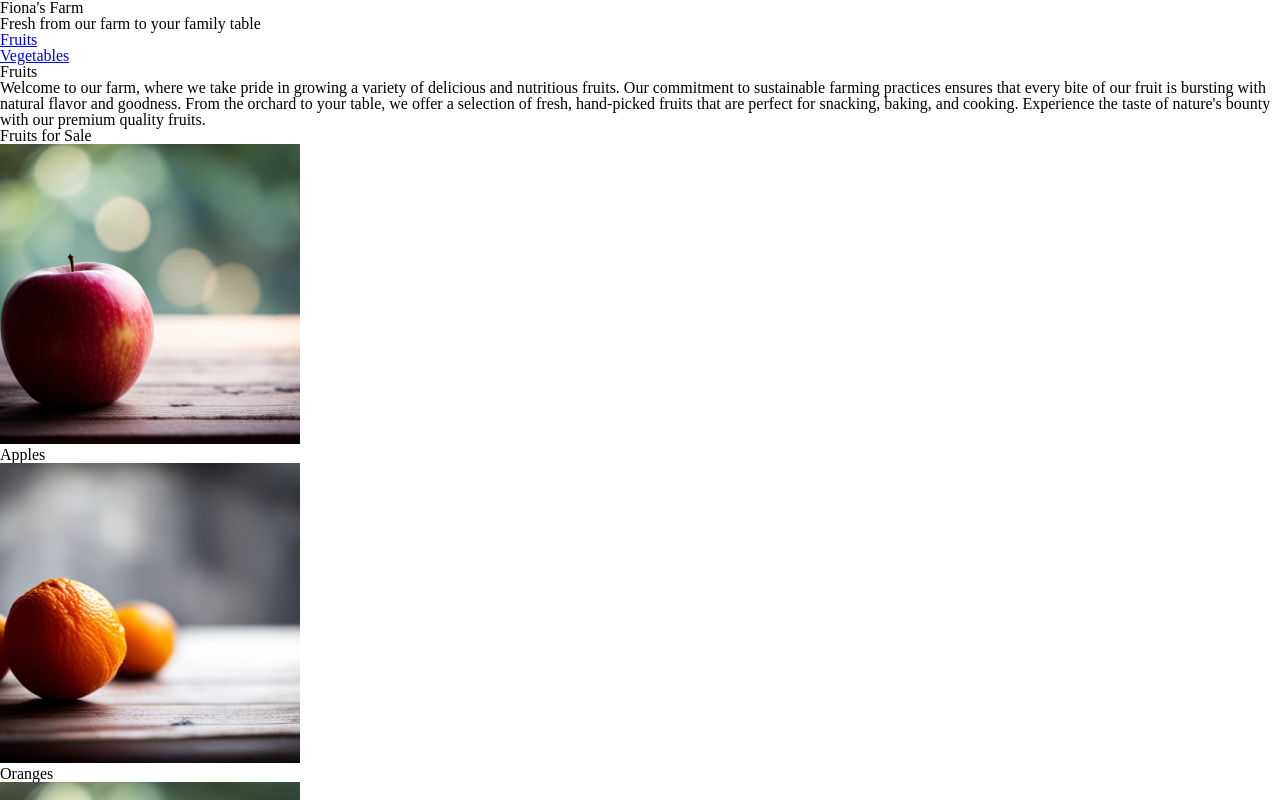
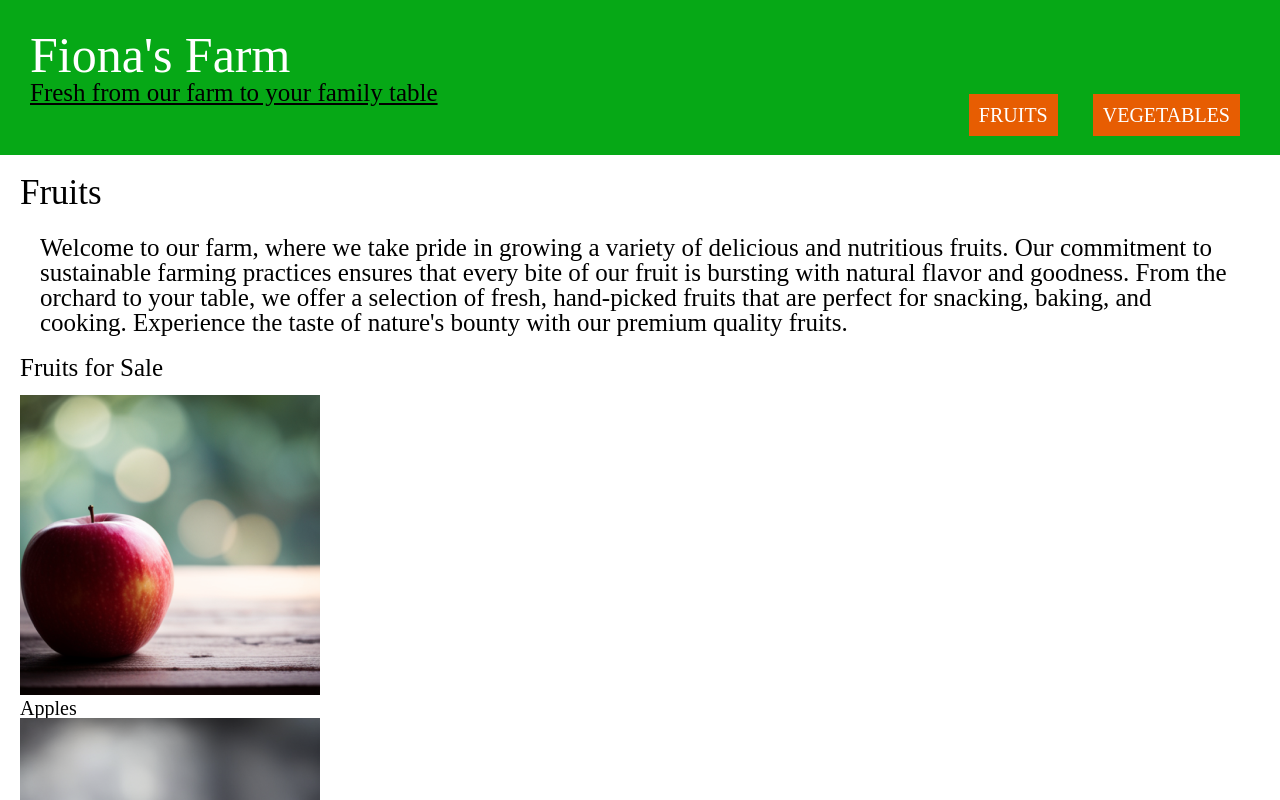
Before and after one commit to acedenop/farm, a plain HTML site: page index.html in a window 1280 px wide. Shown: the top 800 px of the page. Drawn offline with Linux system fonts and the light colour scheme; a web font is replaced by a local one.

Commit message:
updated css

```diff
--- a/styles.css
+++ b/styles.css
@@ -62,6 +62,93 @@ table {
     --font-size-large: 2.5em;
 }
 /* --------------------GLOBAL STYLES (mobile first/small) --------------------*/
+@media screen and (min-width: 428px) {
+
+}
+body{
+    font-family: var(--font-secondary);
+    font-size: var(--font-size-small);
+    background-color: var(--white);
+    height: 100%;
+}
+
+header, footer{
+    background-color: var(--green);
+    padding: 30px;
+    width: auto;
+
+}
+
+header h1{
+    color: #ffffff;
+    font-family: var(--font-primary);
+    font-size: var(--font-size-large);
+}
+
+header q{
+    font-family: var(--font-secondary);
+    color: var(--black);
+    font-size: var(--font-size-small);
+    text-decoration: underline;
+}
+
+nav ul{
+    list-style: none;
+    display: flex;
+    justify-content: right;
+    padding: 0;
+    gap: 15px;
+}
+
+nav a{
+    color: var(--white);
+    font-family: var(--font-secondary);
+    text-align: center;
+    text-decoration: none;
+    background-color: var(--orange);
+    margin: 10px;
+    padding: 10px;
+    text-transform: uppercase;
+}
+
+nav a:hover{
+    color: var(--black);
+}
+
+main{
+    padding: 10px;
+    margin: 10px;
+}
+
+main h2{
+    font-size: var(--font-size-medium);
+    font-family: var(--font-primary);
+    color: var(--black);
+    margin-bottom: 15px;
+}
+
+main p{
+    font-family: var(--font-secondary);
+    font-size: var(--font-size-small);
+    padding: 10px;
+    margin: 10px;
+}
+
+main h3{
+    font-size: var(--font-size-small);
+    font-family: var(--font-secondary);
+    color: var(--black);
+    margin-bottom: 15px;
+}
 /*-------------------- MEDIA QUERY (medium) --------------------------------*/
+@media screen and (min-width: 834px) {
+
+}
 /*-------------------- MEDIA QUERY (large) ------------------------------------*/
+@media screen and (min-width: 1280px) {
+
+}
 /*-------------------- MEDIA QUERY (xl) ---------------------------------------*/
+@media screen and (min-width: 1440px) {
+
+}
```
